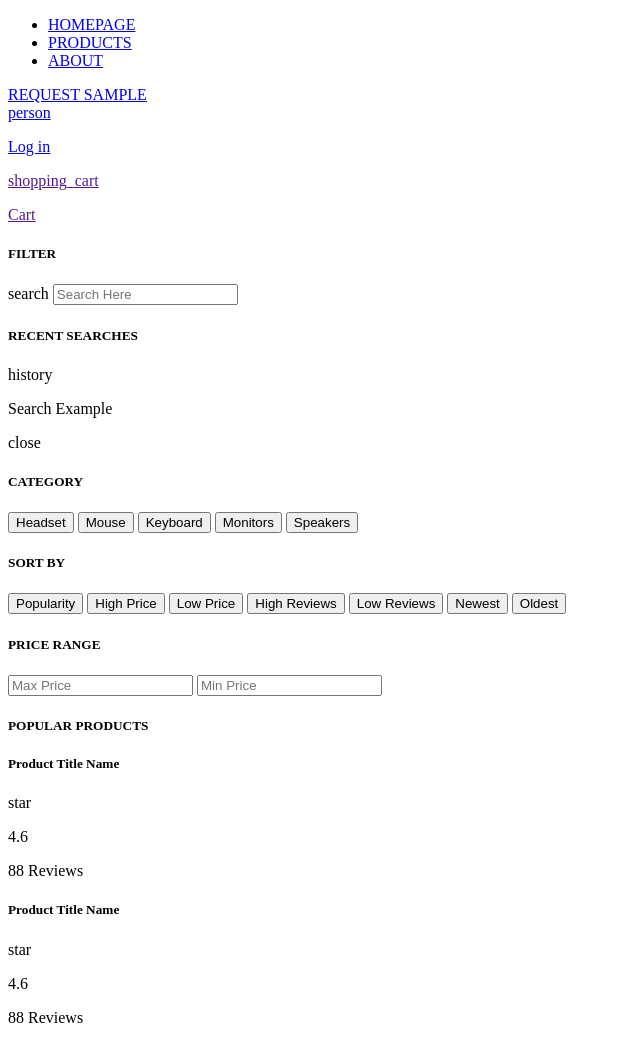
After one commit to HappyLego214/webdev, a Symfony app: template templates/page/main/products.html.twig in a window 1280 px wide. The commit adds this page. Shown: the whole page, without its empty margins (0-640 px from the left). Run offline with Twig, Linux system fonts and the light colour scheme; the template is opened without the code that fills it, so the values that code supplies are empty; some libraries are stand-ins or nearby versions.

Commit message:
adds products page

```diff
--- a/composer.json
+++ b/composer.json
@@ -36,6 +36,7 @@
         "symfony/string": "6.3.*",
         "symfony/translation": "6.3.*",
         "symfony/twig-bundle": "6.3.*",
+        "symfony/ux-turbo": "^2.13",
         "symfony/validator": "6.3.*",
         "symfony/web-link": "6.3.*",
         "symfony/webpack-encore-bundle": "*",
--- a/config/bundles.php
+++ b/config/bundles.php
@@ -13,4 +13,5 @@ return [
     Symfony\Bundle\MakerBundle\MakerBundle::class => ['dev' => true],
     Symfony\WebpackEncoreBundle\WebpackEncoreBundle::class => ['all' => true],
     Symfony\UX\StimulusBundle\StimulusBundle::class => ['all' => true],
+    Symfony\UX\Turbo\TurboBundle::class => ['all' => true],
 ];
--- a/package.json
+++ b/package.json
@@ -3,7 +3,9 @@
         "@babel/core": "^7.17.0",
         "@babel/preset-env": "^7.16.0",
         "@hotwired/stimulus": "^3.0.0",
+        "@hotwired/turbo": "^7.0.1",
         "@symfony/stimulus-bridge": "^3.2.0",
+        "@symfony/ux-turbo": "file:vendor/symfony/ux-turbo/assets",
         "@symfony/webpack-encore": "^4.0.0",
         "core-js": "^3.23.0",
         "regenerator-runtime": "^0.13.9",
--- a/templates/mainbase.html.twig
+++ b/templates/mainbase.html.twig
@@ -19,10 +19,10 @@
                 <nav class="nav-container">
                     <ul>
                         <li>
-                            <a href="{{path('app_homepage')}}">HOMEPAGE</a>
+                            <a href="{{ path('app_homepage') }}">HOMEPAGE</a>
                         </li>
                         <li>
-                            <a href="products.html#products-main">PRODUCTS</a>
+                            <a href="{{ path('app_products') }}">PRODUCTS</a>
                         </li>
                         <li>
                             <a href="{{ path('app_about') }}">ABOUT</a>
--- /dev/null
+++ b/templates/page/main/products.html.twig
@@ -0,0 +1,121 @@
+{% extends 'mainbase.html.twig' %}
+
+{% block main %}
+<main id="products-main">
+    <div class="products-first-layer-container">
+        <div class="options-bar">
+            <div class="searchbar-container">
+                <h5>FILTER</h5>
+                <div class="searchbar">
+                    <span class="material-symbols-outlined">
+                        search
+                    </span>
+                    <input class="filter" type="text" placeholder="Search Here">
+                </div>
+            </div>
+            <div class="recent-search-container">
+                <h5>RECENT SEARCHES</h5>
+                <div class="recent-search">
+                    <div class="searchup">
+                        <span class="material-symbols-outlined history">
+                            history
+                        </span>
+                        <p>Search Example</p>
+                        <span class="material-symbols-outlined close">
+                            close
+                            </span>
+                    </div>
+                </div>
+            </div>
+            <div class="category-container">
+                <h5>CATEGORY</h5>
+                <div class="category-list">
+                    <button>Headset</button>
+                    <button>Mouse</button>
+                    <button>Keyboard</button>
+                    <button>Monitors</button>
+                    <button>Speakers</button>
+                </div>
+            </div>
+            <div class="sort-container">
+                <h5>SORT BY</h5>
+                <div class="sort-list">
+                    <button>Popularity</button>
+                    <button>High Price</button>
+                    <button>Low Price</button>
+                    <button>High Reviews</button>
+                    <button>Low Reviews</button>
+                    <button>Newest</button>
+                    <button>Oldest</button>
+                </div>
+            </div>
+            <div class="price-range-container">
+                <h5>PRICE RANGE</h5>
+                <div class="price-range">
+                    <input type="text" name="highPriceRange" id="" placeholder="Max Price">
+                    <input type="text" name="lowPriceRange" id="" placeholder="Min Price">
+                </div>
+            </div>
+            <div class="popular">
+                <h5>POPULAR PRODUCTS</h5>
+                <div class="popular-product-container">
+                    <div class="popular-image-placeholder">
+                    </div>
+                    <div class="product-text-container">
+                        <h5>Product Title Name</h5>
+                        <div class="reviews">
+                            <span class="material-symbols-outlined">
+                                star
+                            </span>
+                            <p>4.6</p>
+                            <p>88 Reviews</p>
+                        </div>
+                    </div>
+                </div>
+                <div class="popular-product-container">
+                    <div class="popular-image-placeholder">
+                    </div>
+                    <div class="product-text-container">
+                        <h5>Product Title Name</h5>
+                        <div class="reviews">
+                            <span class="material-symbols-outlined">
+                                star
+                            </span>
+                            <p>4.6</p>
+                            <p>88 Reviews</p>
+                        </div>
+                    </div>
+                </div>
+
+            </div>
+        </div>
+        <div class="gallery-container">
+            <div class="product-gallery">
+            {% for product in products %}
+                <div class="product-card">
+                    <div class="image-placeholder"></div>
+                    <div class="details-container">
+                        <div class="left-details">
+                            <button class="item-placeholder" type="button">
+                                <span class="material-symbols-outlined">favorite
+                            </button>
+                            </span>
+                        </div>
+                        <div class="mid-details">
+                            <h5>{{product.title}}</h1>
+                            <h5>${{product.price}}</h5>
+                        </div>
+                        <div class="right-details">
+                            <button class="item-placeholder" type="button">
+                                <span class="material-symbols-outlined">add
+                                </span>
+                            </button>
+                        </div>
+                    </div>
+                </div>
+            {% endfor %}
+            </div>
+        </div>
+    </div>
+</main>
+{% endblock %}
```
Also changed, not shown: assets/controllers.json (+12 -1 lines), src/Controller/mainController.php (+17 -0 lines), package-lock.json, 2 other files.
